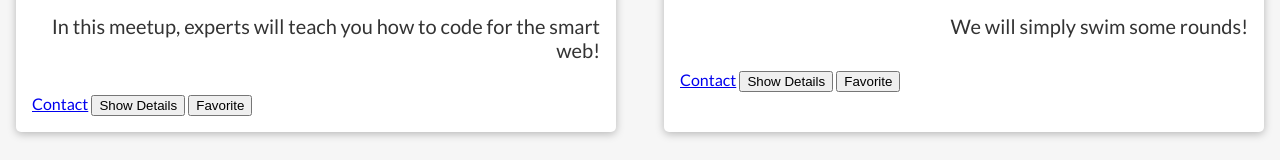
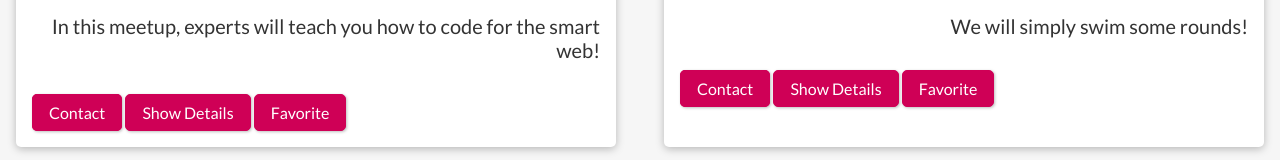
Before and after one commit to W3AI/max-reactive-meetups, a Svelte app: page / in a window 1280 px wide. Shown: the part 940-1100 px from the top of the page. Built offline with nearby package versions, Linux system fonts and the light colour scheme.

Commit message:
added Button comp to MeetupItem comp

```diff
--- a/src/Meetups/MeetupItem.svelte
+++ b/src/Meetups/MeetupItem.svelte
@@ -1,4 +1,6 @@
 <script>
+    import Button from '../UI/Button.svelte';
+
     export let title;
     export let subtitle;
     export let imageUrl;
@@ -74,8 +76,8 @@
     <p>{description}</p>
   </div>
   <footer>
-    <a href="mailto:{email}">Contact</a>
-    <button>Show Details</button>
-    <button>Favorite</button>
+    <Button href="mailto:{email}" caption="Contact" />
+    <Button type="button" caption="Show Details" />
+    <Button type="button" caption="Favorite" />
   </footer>
 </article>
--- a/src/UI/Button.svelte
+++ b/src/UI/Button.svelte
@@ -1,6 +1,7 @@
 <script>
   export let type;
   export let caption;
+  export let href;
 </script>
 
 <style>
@@ -79,7 +80,10 @@ button:disabled:active {
   .outline.success:active {
     background: #c2ffd1;
   }
-
 </style>
 
-<button type="{type}">{caption}</button>
+{#if href}
+  <a {href}>{caption}</a>
+{:else}
+  <button {type}>{caption}</button>
+{/if}
```
Lines whose indentation alone changed are shown as unchanged.
